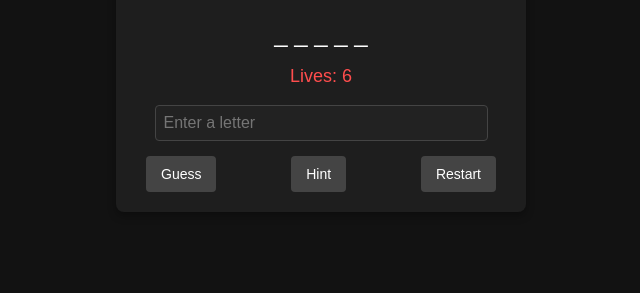
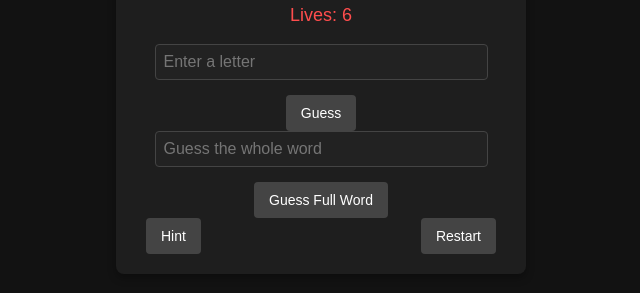
Before and after one commit to 125Beast/Hangman-Website-Game, a plain HTML site: page index.html in a window 1280 px wide. Shown: the part 343-636 px from the top of the page, without its empty margins (319-959 px from the left). Drawn offline with Linux system fonts and the light colour scheme.

Commit message:
Update index.html

```diff
--- a/index.html
+++ b/index.html
@@ -14,13 +14,22 @@
     <p id="lives">Lives: 6</p>
     <p id="hint"></p>
     <p id="guessed-letters"></p>
+
+    <!-- Letter Guessing -->
     <input type="text" id="guess-input" maxlength="1" placeholder="Enter a letter">
+    <button id="guess-button">Guess</button>
+
+    <!-- Full Word Guessing -->
+    <input type="text" id="full-word-guess" placeholder="Guess the whole word">
+    <button id="guess-full-word">Guess Full Word</button>
+
+    <!-- Hint and Restart Buttons -->
     <div class="buttons">
-      <button id="guess-button">Guess</button>
       <button id="hint-button">Hint</button>
       <button id="restart-button">Restart</button>
     </div>
   </div>
+
   <script src="script.js"></script>
 </body>
 </html>
```
